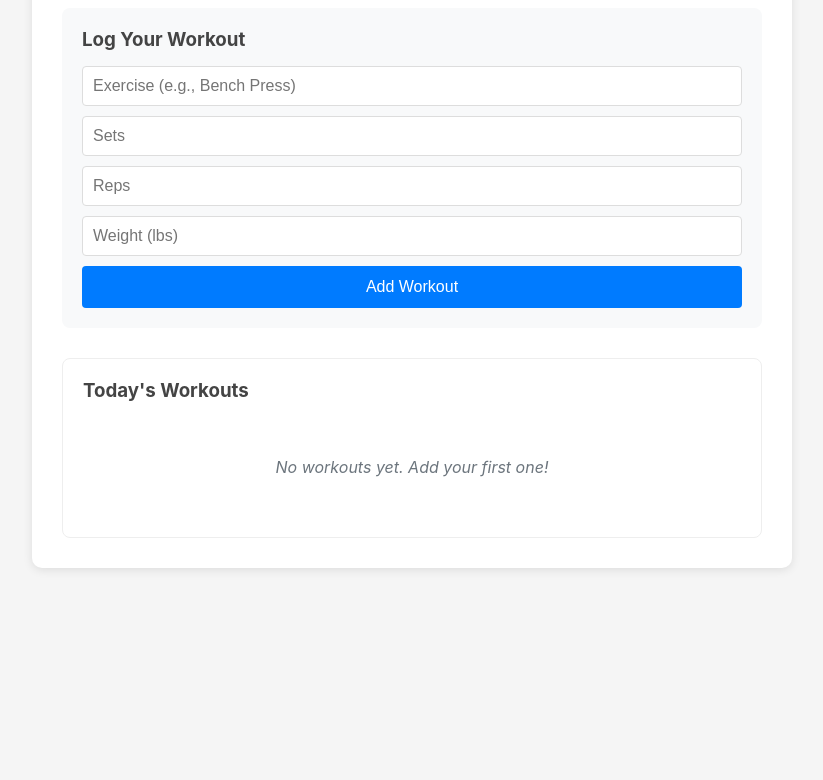
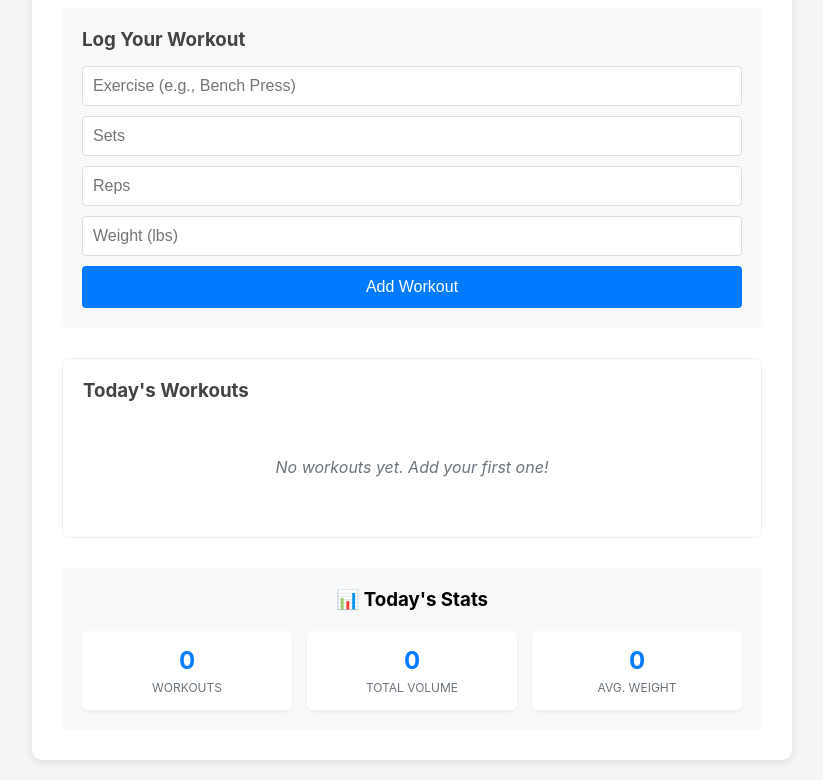
Before and after one commit to TyTinnish/workout, a website: page FrontEnd/index.html in a window 1280 px wide. Shown: the part 173-953 px from the top of the page, without its empty margins (228-1051 px from the left). Before the commit the page ends 800 px from the top, so only its background shows below. Drawn offline with Linux system fonts and the light colour scheme.

Commit message:
added statistics

```diff
--- a/FrontEnd/index.html
+++ b/FrontEnd/index.html
@@ -27,6 +27,25 @@
             <h3>Today's Workouts</h3>
             <ul id="workouts"></ul>
         </div>
+
+        <div class="stats">
+            <h3>📊 Today's Stats</h3>
+            <div class="stats-grid">
+                <div class="stat-card">
+                    <div class="stat-value" id="totalWorkouts">0</div>
+                    <div class="stat-label">Workouts</div>
+                </div>
+                <div class="stat-card">
+                    <div class="stat-value" id="totalVolume">0</div>
+                    <div class="stat-label">Total Volume</div>
+                </div>
+                <div class="stat-card">
+                    <div class="stat-value" id="avgWeight">0</div>
+                    <div class="stat-label">Avg. Weight</div>
+                </div>
+            </div>
+        </div>
+
     </div>
 
     <script src="script.js"></script>
--- a/FrontEnd/script.js
+++ b/FrontEnd/script.js
@@ -26,6 +26,7 @@ class WorkoutTracker {
     init() {
         this.setupEventListeners();
         this.displayWorkouts();
+        this.updateStats();
     }
 
     setupEventListeners() {
@@ -69,6 +70,7 @@ class WorkoutTracker {
         this.displayWorkouts();
         this.clearForm();
         this.showMessage('Workout added successfully!', 'success');
+        this.updateStats();
     }
 
     displayWorkouts() {
@@ -106,6 +108,8 @@ class WorkoutTracker {
                 this.deleteWorkout(id);
             });
         });
+
+        this.updateStats();
     }
 
     deleteWorkout(id) {
@@ -114,6 +118,7 @@ class WorkoutTracker {
             this.saveWorkouts();
             this.displayWorkouts();
             this.showMessage('Workout deleted', 'info');
+            this.updateStats();
         }
     }
 
@@ -138,6 +143,33 @@ class WorkoutTracker {
         // Remove after 3 seconds
         setTimeout(() => message.remove(), 3000);
     }
+
+    updateStats() {
+        // Get today's date for filtering
+        const today = new Date().toDateString();
+
+        // Filter workouts from today
+        const todayWorkouts = this.workouts.filter(w => {
+            const workoutDate = new Date(w.timestamp).toDateString();
+            return workoutDate === today;
+        });
+
+        // Calculate statistics
+        let totalVolume = 0;
+        let totalWeight = 0;
+
+        todayWorkouts.forEach(workout => {
+            totalVolume += workout.sets * workout.reps * workout.weight;
+            totalWeight += workout.weight;
+        });
+
+        const avgWeight = todayWorkouts.length > 0 ? Math.round(totalWeight / todayWorkouts.length) : 0;
+
+        // Update the DOM elements
+        document.getElementById('totalWorkouts').textContent = todayWorkouts.length;
+        document.getElementById('totalVolume').textContent = totalVolume.toLocaleString();
+        document.getElementById('avgWeight').textContent = avgWeight;
+    }
 }
 
 // Initialize when page loads
--- a/FrontEnd/style.css
+++ b/FrontEnd/style.css
@@ -201,3 +201,42 @@ input:focus {
     padding: 40px 20px;
     font-style: italic;
 }
+
+.stats {
+    background: #f8f9fa;
+    padding: 20px;
+    border-radius: 8px;
+    margin-top: 30px;
+}
+
+.stats h3 {
+    margin-bottom: 20px;
+    text-align: center;
+}
+
+.stats-grid {
+    display: grid;
+    grid-template-columns: repeat(3, 1fr);
+    gap: 15px;
+}
+
+.stat-card {
+    background: white;
+    padding: 15px;
+    border-radius: 6px;
+    text-align: center;
+    box-shadow: 0 2px 4px rgba(0,0,0,0.05);
+}
+
+.stat-value {
+    font-size: 24px;
+    font-weight: bold;
+    color: #007bff;
+}
+
+.stat-label {
+    font-size: 12px;
+    color: #6c757d;
+    text-transform: uppercase;
+    margin-top: 5px;
+}
```
